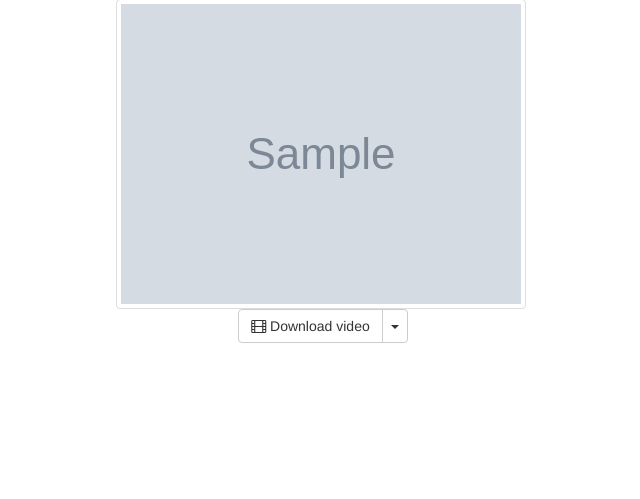
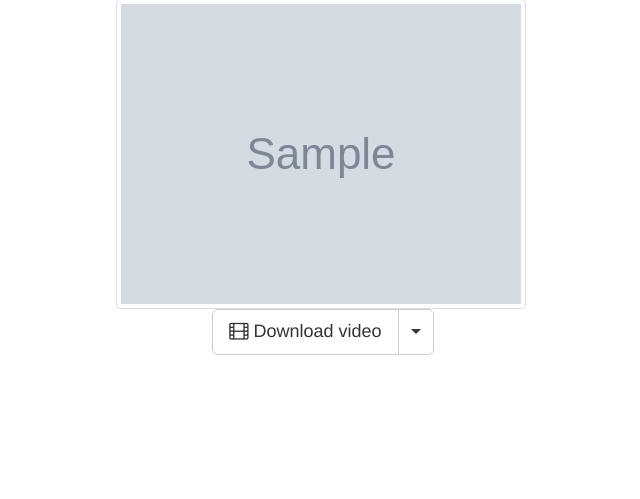
Before and after one commit to AndreMiras/tubedl, a Django app: template templates/videodl/video_info.html in a window 1280 px wide. Shown: the part 162-661 px from the top of the page, without its empty margins (319-959 px from the left). Run offline with Django 3.2, Linux system fonts and the light colour scheme; tables that the repository leaves empty hold one stand-in row (values such as "Sample post"); the template is opened without the code that fills it: values that come from a table or form of the project are taken from there, most other values are stand-ins (such as "Sample title", 1, 10 or a date in 2020); grey boxes marked "Sample" are stand-in pictures; some libraries are stand-ins or nearby versions.

Commit message:
video info form large button

```diff
--- a/templates/videodl/video_info.html
+++ b/templates/videodl/video_info.html
@@ -31,9 +31,9 @@ $(function(){
     {% endfor %}
 
     <div class="btn-group">
-      <button type="submit" class="btn btn-default">
+      <button type="submit" class="btn btn-default btn-lg">
       <i class="fa fa-{{ form.audio_only.value|yesno:"music,film" }}"></i> Download {{ form.audio_only.value|yesno:"audio,video" }}</button>
-      <button type="button" class="btn btn-default dropdown-toggle" data-toggle="dropdown">
+      <button type="button" class="btn btn-default dropdown-toggle btn-lg" data-toggle="dropdown">
         <span class="caret"></span>
         <span class="sr-only">Toggle Dropdown</span>
       </button>
```
